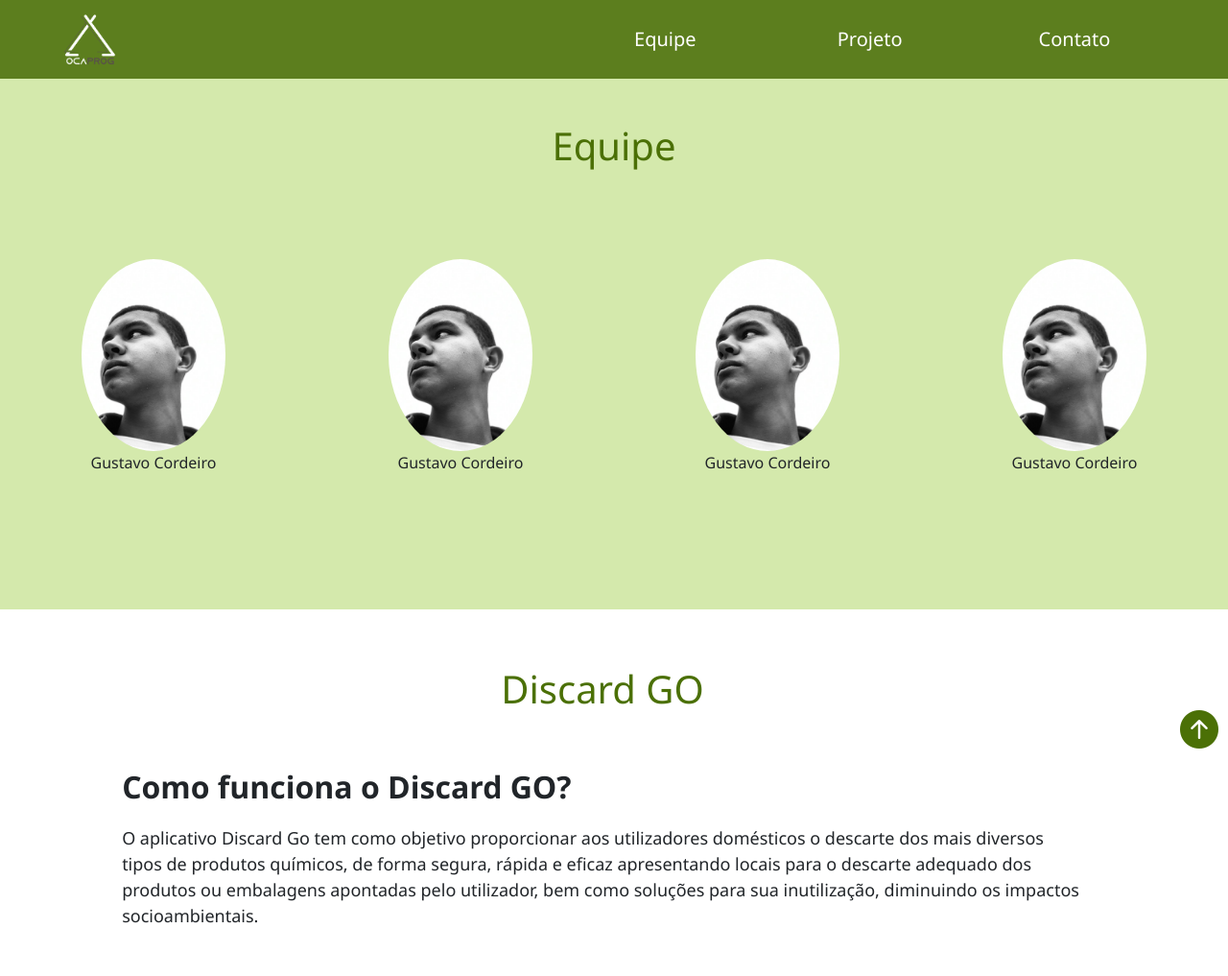
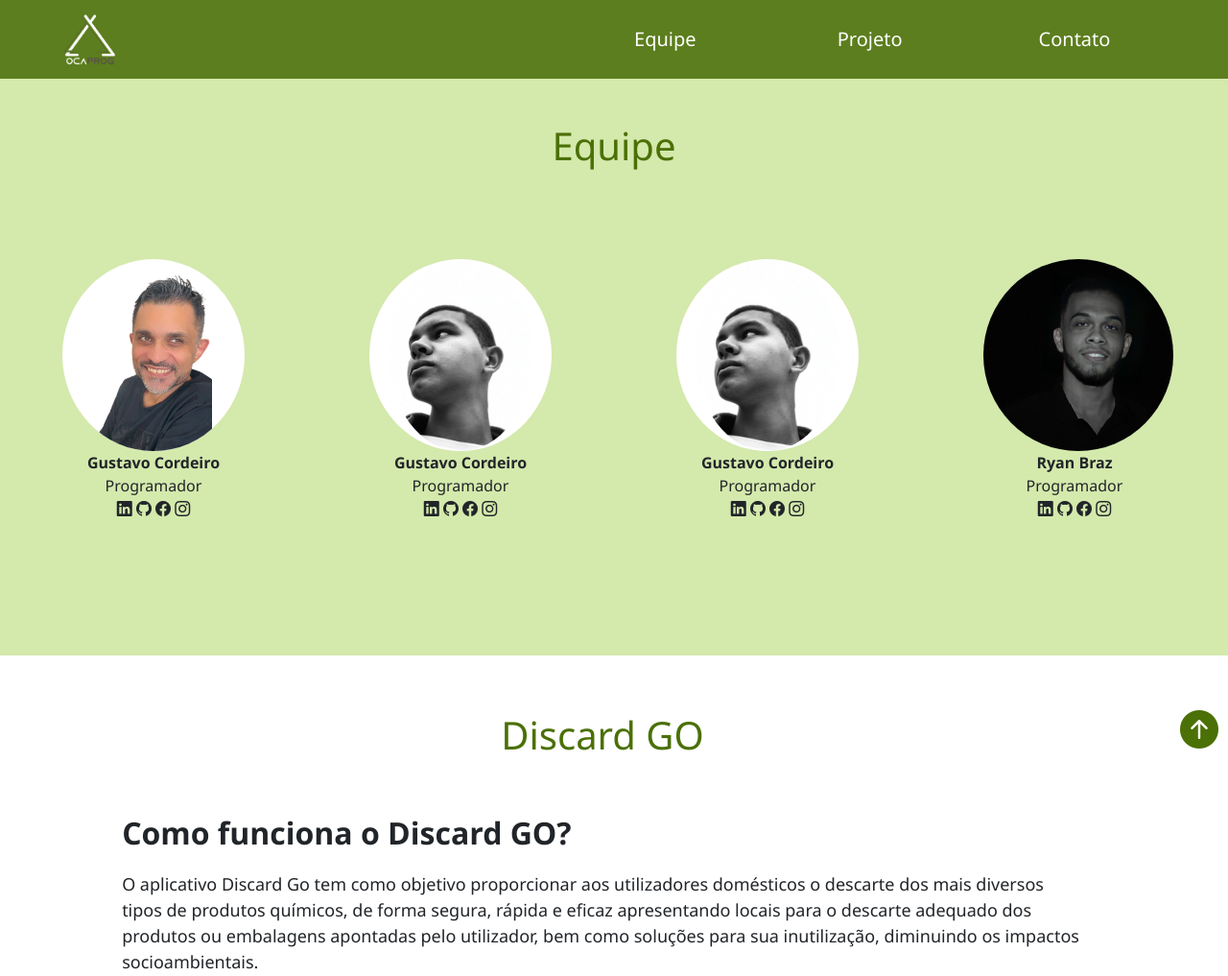
Before and after one commit to GHMCordeiro/projeto-web, a plain HTML site: page index.html in a window 1280 px wide. Shown: the top 1017 px of the page at 96% size. Drawn offline with nearby package versions, Linux system fonts and the light colour scheme.

Commit message:
alteração nas imagens da equipe

```diff
--- a/css/style.css
+++ b/css/style.css
@@ -46,6 +46,17 @@ body {
 .foto {
     height: 200px;
     border-radius: 50%;
+}
+
+.foto1 {
+    height: 200px;
+}
+
+.foto-div {
+    height: 200px;
+    border-radius: 50%;
+    background: rgb(255, 255, 255);
+    overflow: hidden;
 }
 
 .sobre {
@@ -167,6 +178,10 @@ body {
     width: 80%;
 }
 
+.bold{
+    font-weight: bold;
+}
+
 
 @media ((min-width: 577px) and (max-width: 768px)) {
 
--- a/index.html
+++ b/index.html
@@ -52,20 +52,50 @@
 
         <div class="row justify-content-around mt-5">
           <div class="col-md-2 col-sm-2 fotos text-center">
-            <img src="img/gustavo.jpg" alt="" class="foto" />
-            <p>Gustavo Cordeiro</p>
+            <div class="foto-div">
+              <img src="img/everton2-removebg-preview.png" alt="" class="foto1" />
+            </div>
+            <p><span class="bold">Gustavo Cordeiro</span> <br>
+              <span>Programador</span><br>
+              <i class="bi bi-linkedin"></i>
+              <i class="bi bi-github"></i>
+              <i class="bi bi-facebook"></i>
+              <i class="bi bi-instagram"></i>
+            </p>
           </div>
           <div class="col-md-2 col-sm-2 fotos text-center">
-            <img src="img/gustavo.jpg" alt="" class="foto" />
-            <p>Gustavo Cordeiro</p>
+            <div class="foto-div">
+              <img src="img/gustavo.jpg" alt="" class="foto" />
+            </div>
+            <p><span class="bold">Gustavo Cordeiro</span> <br>
+              <span>Programador</span><br>
+              <i class="bi bi-linkedin"></i>
+              <i class="bi bi-github"></i>
+              <i class="bi bi-facebook"></i>
+              <i class="bi bi-instagram"></i>
+            </p>
           </div>
           <div class="col-md-2 col-sm-2 fotos text-center">
-            <img src="img/gustavo.jpg" alt="" class="foto" />
-            <p>Gustavo Cordeiro</p>
+            <div class="foto-div">
+              <img src="img/gustavo.jpg" alt="" class="foto" />
+            </div>
+            <p><span class="bold">Gustavo Cordeiro</span> <br>
+              <span>Programador</span><br>
+              <i class="bi bi-linkedin"></i>
+              <i class="bi bi-github"></i>
+              <i class="bi bi-facebook"></i>
+              <i class="bi bi-instagram"></i>
+            </p>
           </div>
           <div class="col-md-2 col-sm-2 fotos text-center">
-            <img src="img/gustavo.jpg" alt="" class="foto" />
-            <p>Gustavo Cordeiro</p>
+            <img src="img/ryan.jpg" alt="" class="foto" />
+            <p><span class="bold">Ryan Braz</span> <br>
+              <span>Programador</span><br>
+              <i class="bi bi-linkedin"></i>
+              <i class="bi bi-github"></i>
+              <i class="bi bi-facebook"></i>
+              <i class="bi bi-instagram"></i>
+            </p>
           </div>
         </div>
       </div>
```
Also changed, not shown: img/everton2-removebg-preview.png (added), img/everton2.jpg (added), img/ryan.jpg (added).
